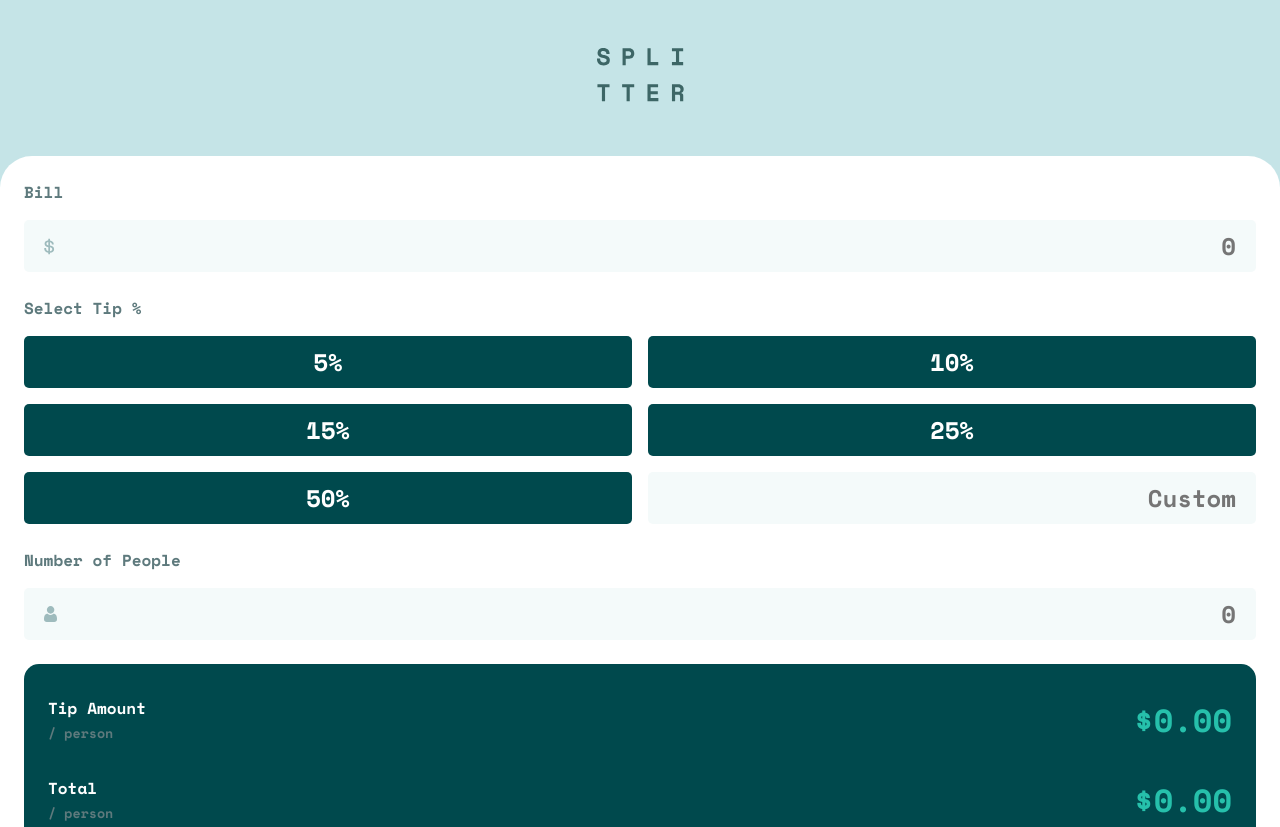
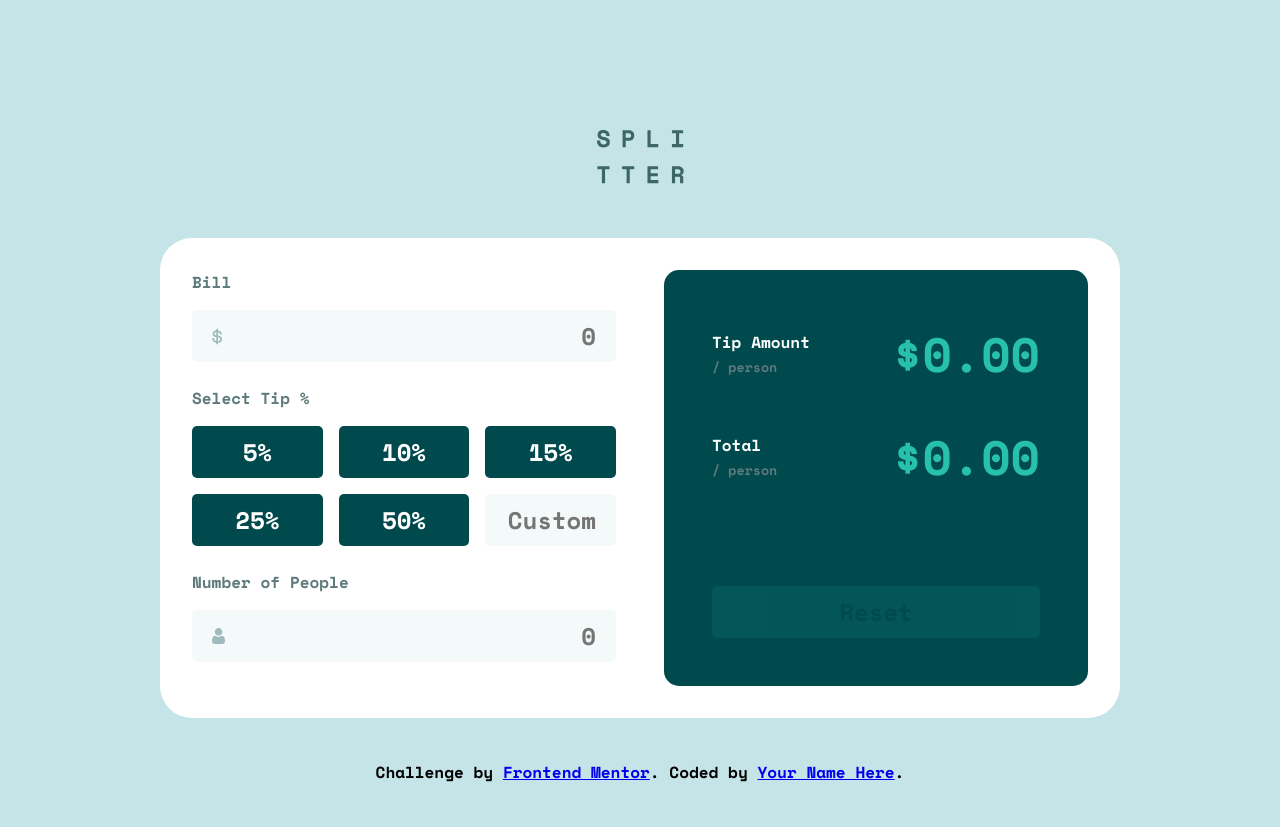
Before and after one commit to DeivissonLisboa/tip-calculator-app-challenge, a plain HTML site: page index.html in a window 1280 px wide. Shown: the top 827 px of the page. After the commit the page ends 800 px from the top, so only its background shows below. Drawn offline with nearby package versions, Linux system fonts and the light colour scheme.

Commit message:
Style desktop media query

```diff
--- a/source/style.css
+++ b/source/style.css
@@ -38,10 +38,11 @@ header {
 }
 
 main {
+  --border-radius: 2rem;
   background-color: var(--clr-neutral-900);
-  padding: 1.5rem;
-  border-top-left-radius: 2rem;
-  border-top-right-radius: 2rem;
+  padding: 2rem;
+  border-top-left-radius: var(--border-radius);
+  border-top-right-radius: var(--border-radius);
 }
 
 h2 {
@@ -167,3 +168,43 @@ button:disabled {
 footer {
   display: none;
 }
+
+@media (width > 700px) {
+  body {
+    display: flex;
+    flex-direction: column;
+    align-items: center;
+    justify-content: center;
+  }
+
+  main {
+    width: 60em;
+    display: grid;
+    grid-template-columns: repeat(2, 1fr);
+    gap: 3rem;
+    border-radius: var(--border-radius);
+  }
+
+  .tips {
+    grid-template-columns: repeat(3, 1fr);
+  }
+
+  .total {
+    padding: 3rem;
+  }
+
+  .total span {
+    font-size: 3rem;
+  }
+
+  .total button {
+    margin-top: auto;
+  }
+
+  footer {
+    display: flex;
+    justify-content: center;
+    position: absolute;
+    bottom: 1rem;
+  }
+}
```
